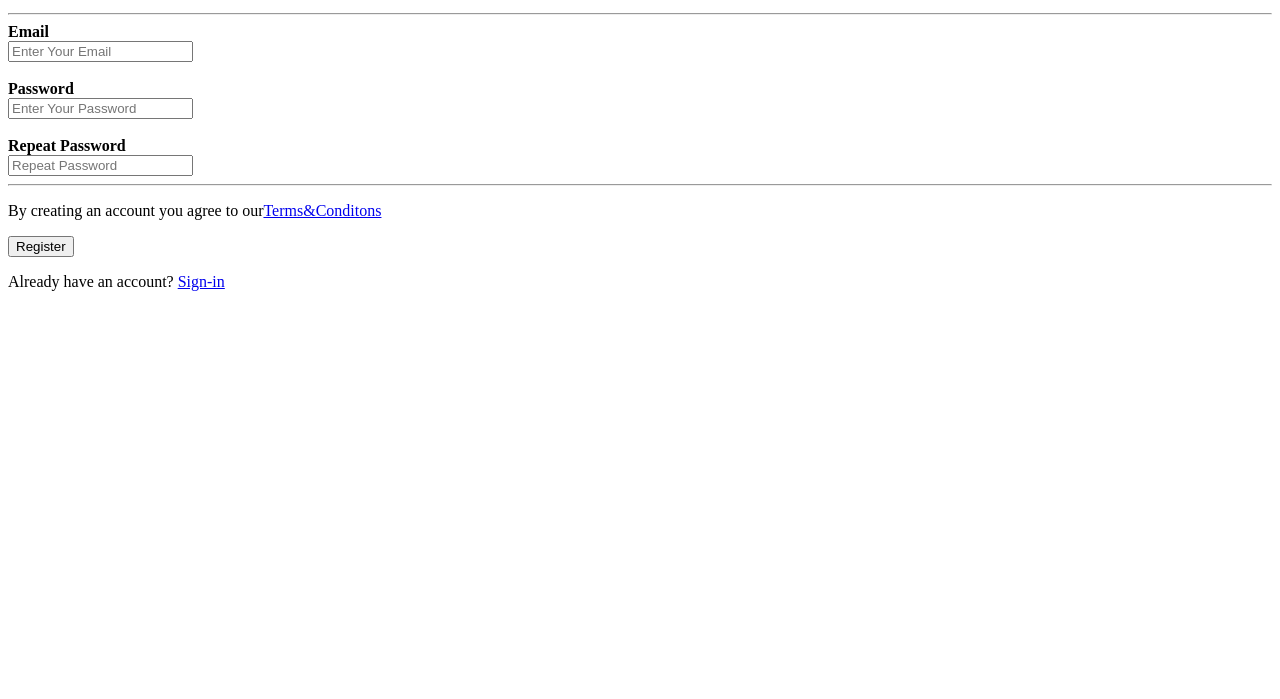
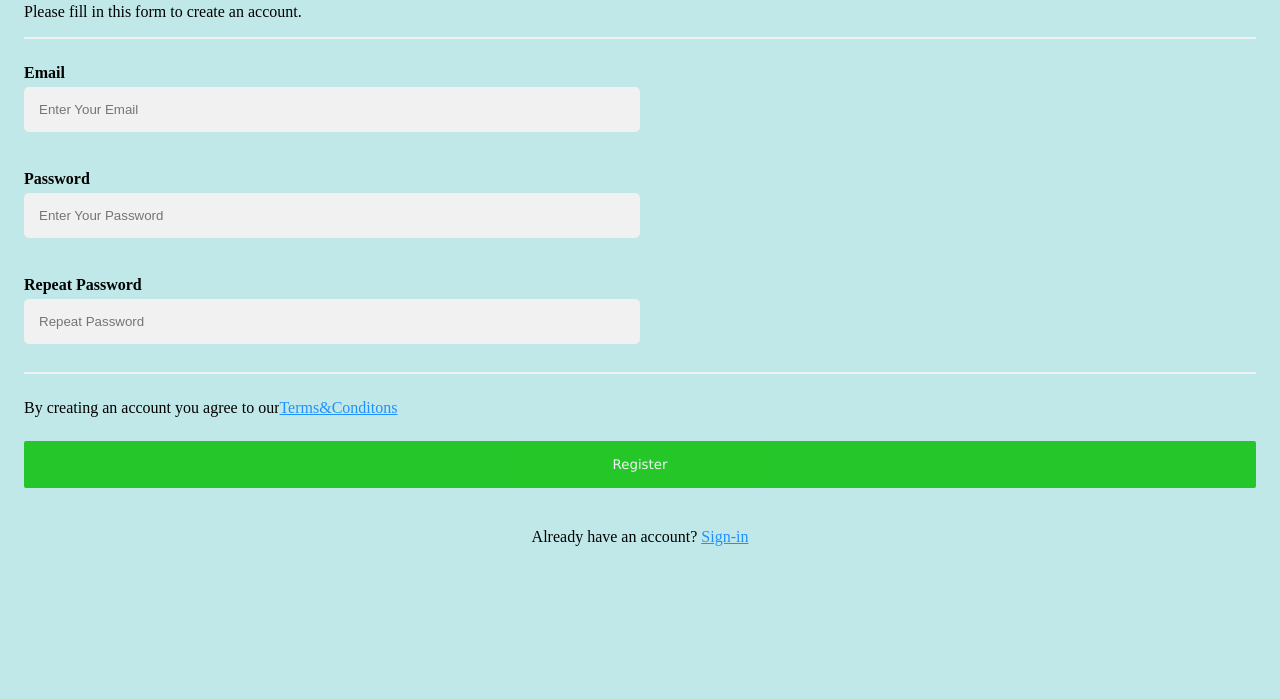
Before and after one commit to Reetu1997/Registration-form, a plain HTML site: page index.html in a window 1280 px wide. Shown: the part 101-800 px from the top of the page. Drawn offline with Linux system fonts and the light colour scheme.

Commit message:
Update index.html

```diff
--- a/index.html
+++ b/index.html
@@ -5,7 +5,7 @@
     <meta http-equiv="X-UA-Compatible" content="IE=edge">
     <meta name="viewport" content="width=device-width, initial-scale=1.0">
     <title>Regsitration</title>
-    <link rel="stylesheet" href="./Register.css">
+    <link rel="stylesheet" href="./index.css">
 </head>
 <body>
     <form action="">
```
